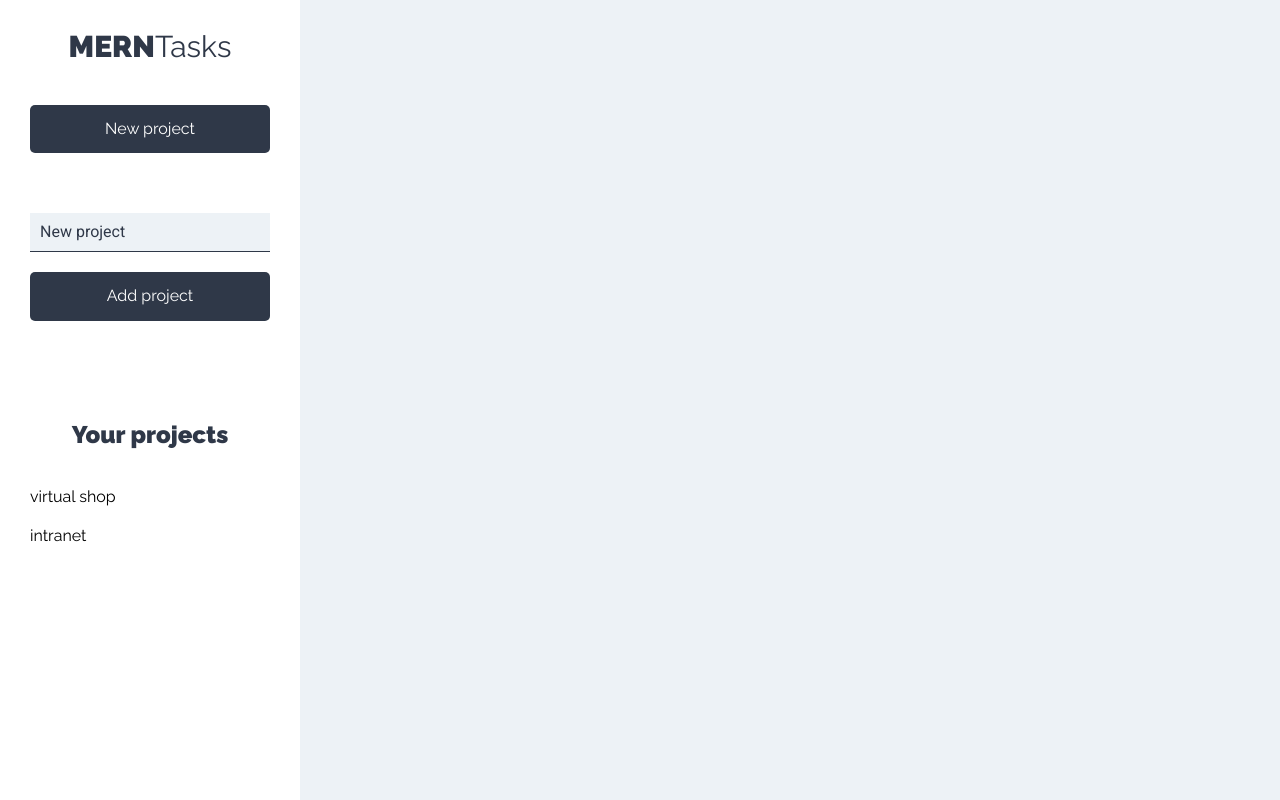
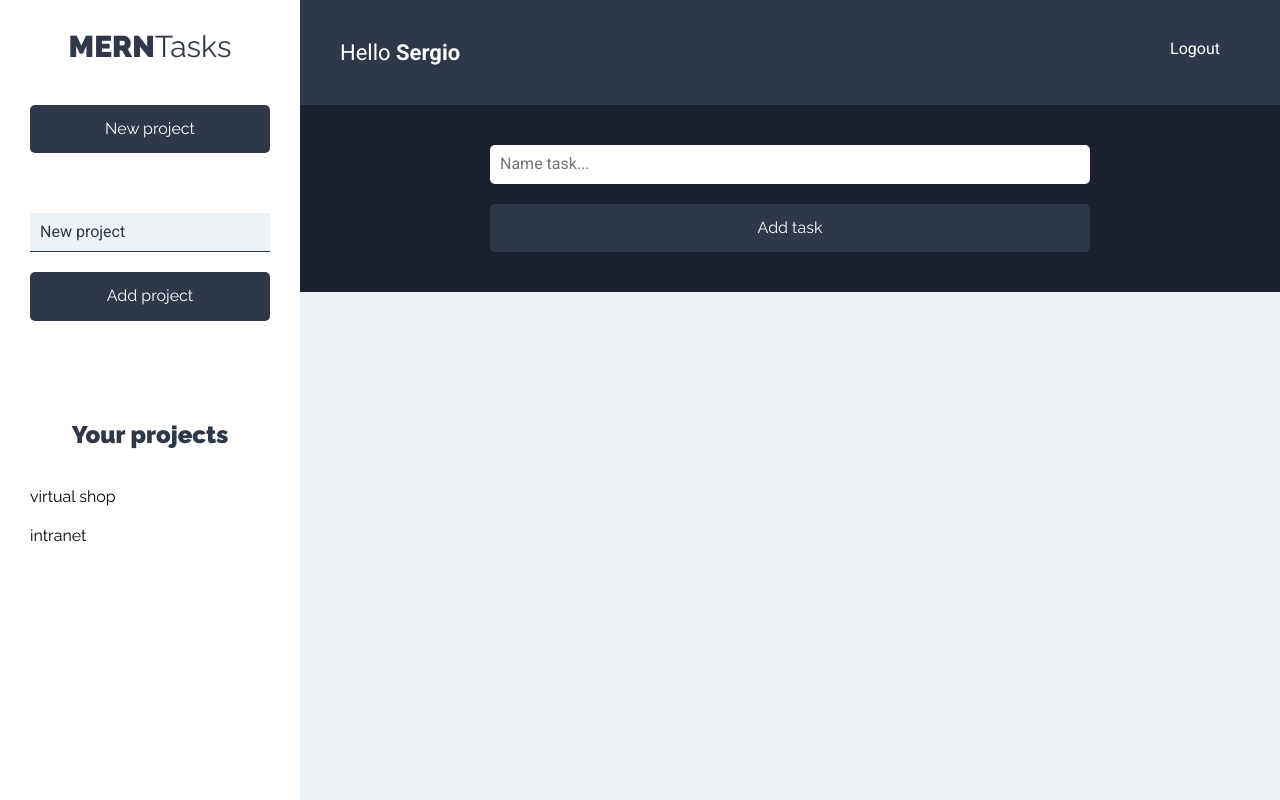
Before and after one commit to sruizpdev/MERN-task, a React (Create React App) app: page /projects in a window 1280 px wide. Built offline with nearby package versions, Linux system fonts and the light colour scheme.

Commit message:
some components for tasks

```diff
--- /dev/null
+++ b/src/components/layouts/Bar.js
@@ -0,0 +1,15 @@
+import React from "react";
+const Bar = () => {
+  return (
+    <header className="app-header">
+      <p className="name-user">
+        Hello <span>Sergio</span>
+      </p>
+      <nav className="nav-main">
+        <a href="#!">Logout</a>
+      </nav>
+    </header>
+  );
+};
+
+export default Bar;
--- a/src/components/projects/Projects.js
+++ b/src/components/projects/Projects.js
@@ -1,5 +1,9 @@
 import React from "react";
+import Bar from "../layouts/Bar";
 import Sidebar from "../layouts/Sidebar";
+import FormTask from "../tasks/FormTask";
+
+
 
 const Projects = () => {
   return (
@@ -7,7 +11,9 @@ const Projects = () => {
       <Sidebar />
 
       <div className="main-section">
+        <Bar/>
         <main>
+          <FormTask/>
           <div className="container-tasks"></div>
         </main>
       </div>
--- /dev/null
+++ b/src/components/tasks/FormTask.js
@@ -0,0 +1,26 @@
+import React from "react";
+const FormTask = () => {
+  return (
+    <div className="formulario">
+      <form>
+        <div className="container-input">
+          <input
+            type="text"
+            className="input-text"
+            placeholder="Name task..."
+            name="name"
+          />
+        </div>
+        <div className="container-input">
+          <input
+            type="submit"
+            className="btn btn-primary btn-submit btn-block"
+            value="Add task"
+          />
+        </div>
+      </form>
+    </div>
+  );
+};
+
+export default FormTask;
--- a/src/index.css
+++ b/src/index.css
@@ -164,10 +164,10 @@ aside  {
   max-width: 600px;
   margin: 0 auto;
 }
-.contenedor-input {
+.container-input {
   display: flex;
 }
-.contenedor-input label {
+.container-input label {
   margin-bottom: 1rem;
   color: var(--blanco);
 }
```
Also changed, not shown: src/components/tasks/ListTasks.js (added), src/components/tasks/Task.js (added).
